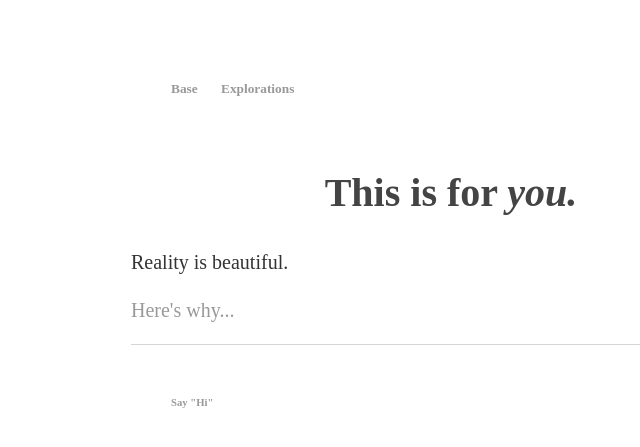
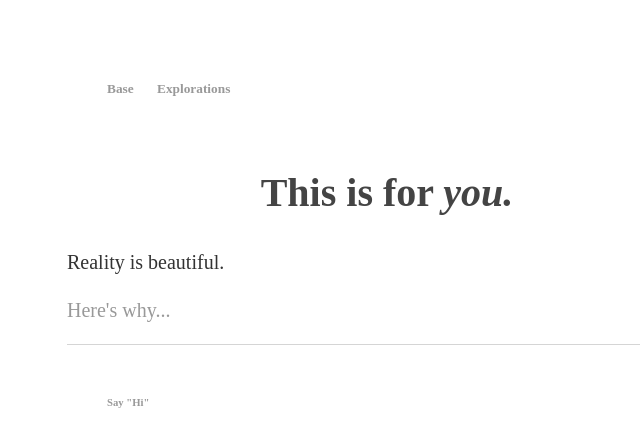
Before and after one commit to ray-dorai/ray-dorai.github.io, a Jekyll site: the page built from index.html, in a window 1280 px wide. Shown: the top 447 px of the page, without its empty margins (189-829 px from the left). Built offline with Jekyll 4.4.1, drawn with Linux system fonts in a browser that asks for light colours.

Commit message:
Update main.css

```diff
--- a/css/main.css
+++ b/css/main.css
@@ -2,7 +2,7 @@
 body {
     margin: 40px auto;
     font-family: 'Fjord One', serif;
-    max-width: 50%;
+    max-width: 60vw;
     font-size: smaller;
     line-height: 1.4;
     color: #444;
```
